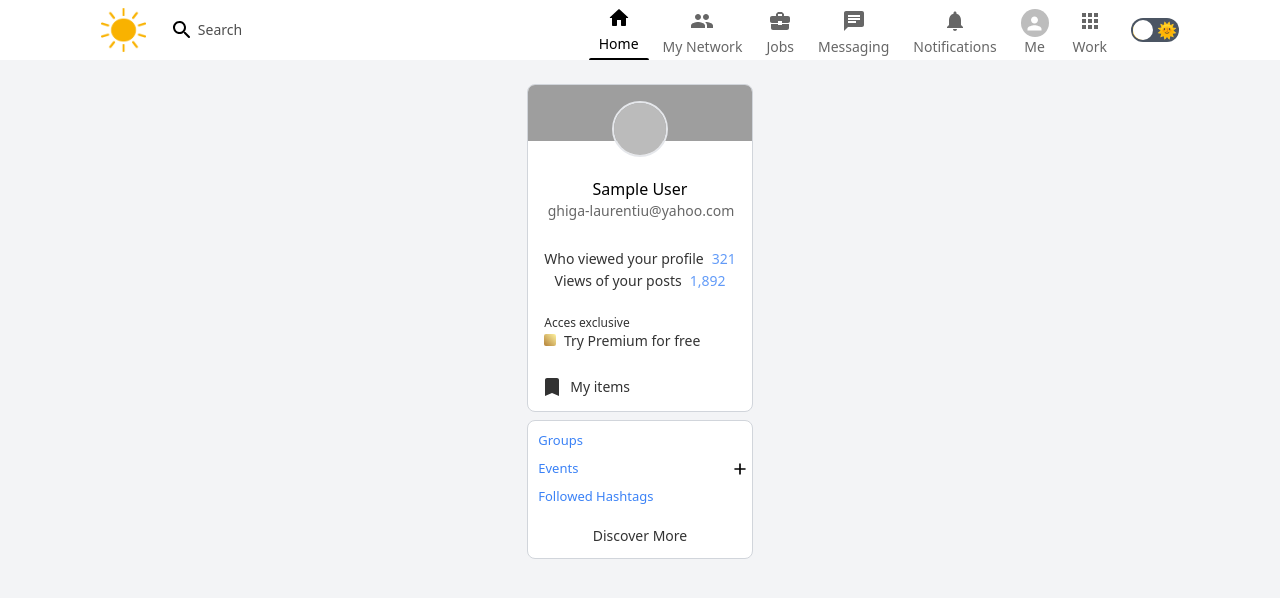
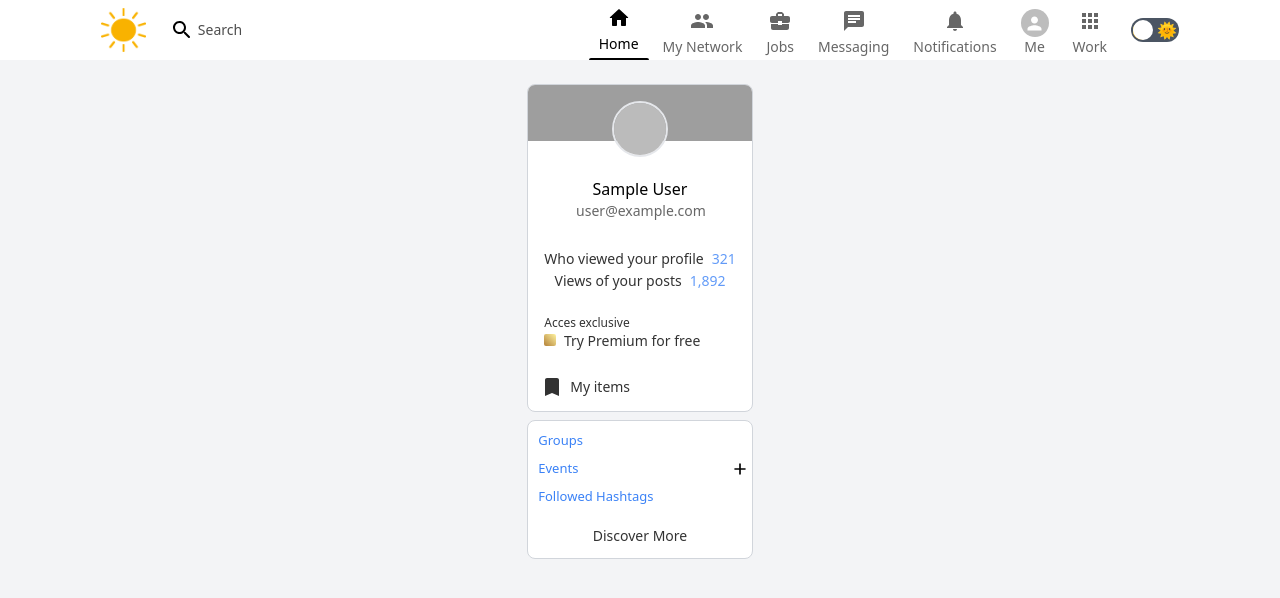
Before and after one commit to LaurentiuGhiga/panneaux-solaires-NEXTjs, a Next.js app: page / in a window 1280 px wide. Shown: the top 598 px of the page. Built offline with nearby package versions, Linux system fonts and the light colour scheme; no server answers; sample sign-in values are in the browser's storage; grey boxes are pictures that could not be loaded.

Commit message:
session email

```diff
--- a/components/Sidebar.js
+++ b/components/Sidebar.js
@@ -23,7 +23,7 @@
             {session?.user?.name}
           </h4>
           <p className="text-black/60 dark:text-white/75 text-sm">
-            ghiga-laurentiu@yahoo.com
+            {session?.user?.email}
           </p>
         </div>
         <div className="hidden md:inline text-left dark:text-white/75 text-sm">
```
